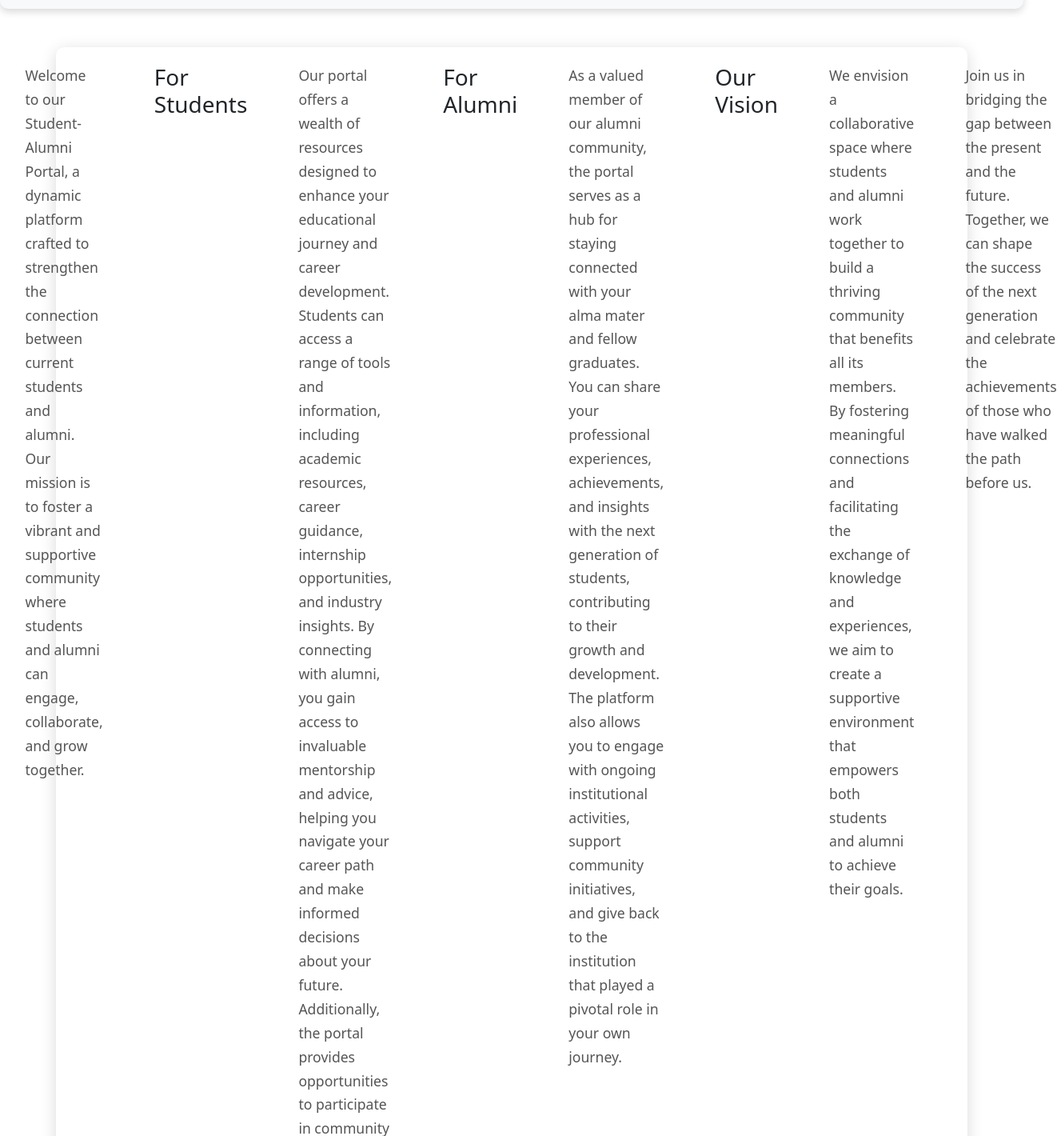
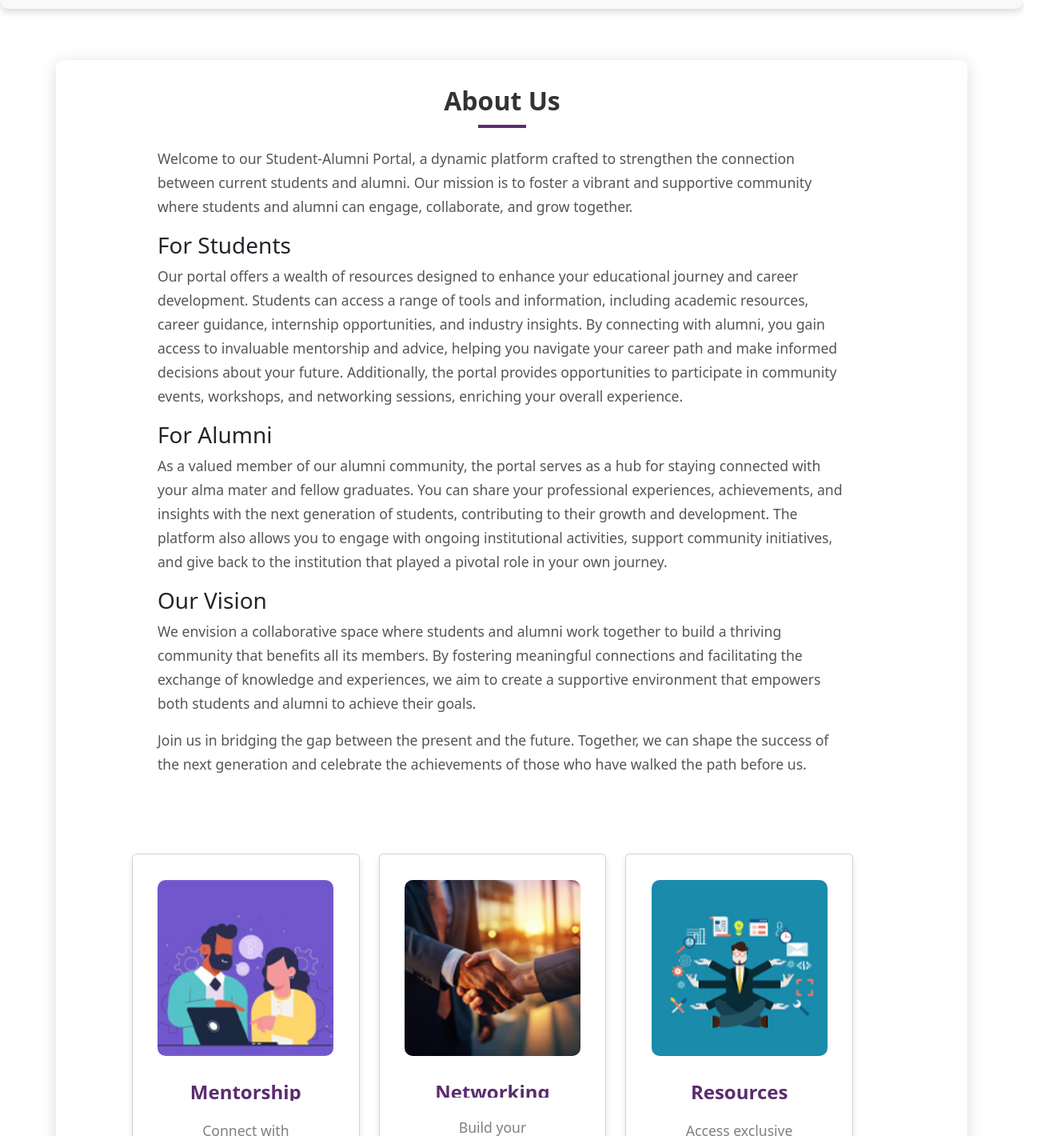
Before and after one commit to Samartho7/Student_alumni, a React (Vite) app: page /about in a window 1280 px wide. Shown: the part 55-1475 px from the top of the page at 80% size, 1322 px wide, since content can reach past the window. Built offline with nearby package versions, Linux system fonts and the light colour scheme.

Commit message:
About Us Updated

```diff
--- a/src/components/AboutUs.css
+++ b/src/components/AboutUs.css
@@ -1,11 +1,11 @@
 .about-us-container {
-  margin: 3rem auto;
-  max-width: 1000px;
-  padding: 1rem 2rem !important; /* Added left and right padding */
+  margin: 4rem auto;
+  max-width: 1400px;
+  padding: 2rem;
   background-color: #ffffff; /* White background for a clean look */
   border-radius: 10px;
   box-shadow: 0px 4px 20px rgba(0, 0, 0, 0.15);
-  text-align: left; /* Align text to the left */
+  text-align: left;
 }
 
 /* Center the "About Us" heading */
@@ -13,37 +13,43 @@
   text-align: center;
   font-size: 2rem; /* Adjust as needed */
   font-weight: bold;
-    color: #333; /* Choose a suitable color */
+  color: #333;
+  margin-bottom: 1.5rem;
+}
+
+/* Ensure proper text flow */
+.about-us p,
+.about-us h2,
+.about-us h3 {
+  display: block;
+  white-space: normal;
+  text-align: left;
+}
+
+/* Paragraph styling */
+.about-us p {
+  font-size: 1.1rem;
+  line-height: 1.8;
+  color: #444;
+  font-family: 'Roboto', sans-serif;
   margin-bottom: 1rem;
 }
 
-  /* Ensure text is left-aligned but respects container padding */
-  .about-us {
-    text-align: left;
-    padding: 1rem; /* Add padding for spacing */
-    color: #444; /* Choose a suitable color */
-    font-family: 'Roboto', sans-serif; /* Use the same font family */
+/* Headings styling */
+.about-us h2,
+.about-us h3 {
+  color: #333;
+  font-weight: bold;
+  margin-top: 1.5rem;
 }
 
-  /* Style for headings */
-  .about-us h2, .about-us h3 {
-    color: #333; /* Choose a suitable color */
-    font-weight: bold;
-  }
-
-  /* Add styles for paragraphs */
-  .about-us p {
-    font-size: 1rem; /* Adjust font size as needed */
-    line-height: 1.6; /* Improve readability */
-  }
-
-  /* Style for the CardsComponent */
+/* Card Component styling */
 .cards-component {
   border-radius: 10px;
   box-shadow: 0 4px 6px rgba(0,0,0,0.1);
 }
 
-  /* Additional spacing for the container if needed */
+/* Ensure proper column alignment */
 .container.mt-4 {
   padding: 2rem 1rem;
 }
--- a/src/components/AboutUs.jsx
+++ b/src/components/AboutUs.jsx
@@ -5,10 +5,10 @@ import './AboutUs.css'; // Import custom CSS for AboutUs
 
 const AboutUs = () => {
   return (
-    <Container className="about-us-container"> {/* Apply the about-us class here */}
-      <Row>
-        <Col>
-          <h2 className="center-heading">About Us</h2> {/* Centered heading */}
+    <Container className="about-us-container">
+      <Row className="justify-content-center"> {/* Centered content */}
+        <Col md={20} lg={10}> {/* Restrict width for better readability */}
+          <h2 className="center-heading">About Us</h2>
           <p>
             Welcome to our Student-Alumni Portal, a dynamic platform crafted to strengthen the connection between current students and alumni. Our mission is to foster a vibrant and supportive community where students and alumni can engage, collaborate, and grow together.
           </p>
@@ -35,8 +35,8 @@ const AboutUs = () => {
       </Row>
 
       {/* Render the CardsComponent below the About Us content */}
-      <Row className="mt-4">
-        <Col>
+      <Row className="mt-4 justify-content-center">
+        <Col md={20} lg={10}>
           <CardsComponent />
         </Col>
       </Row>
```
Lines whose indentation alone changed are shown as unchanged.
